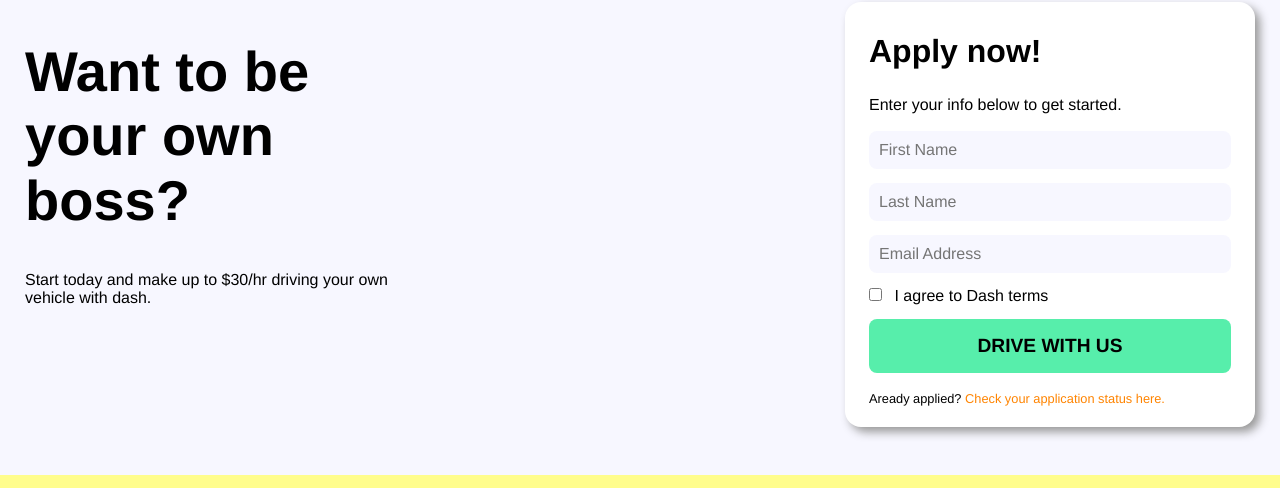
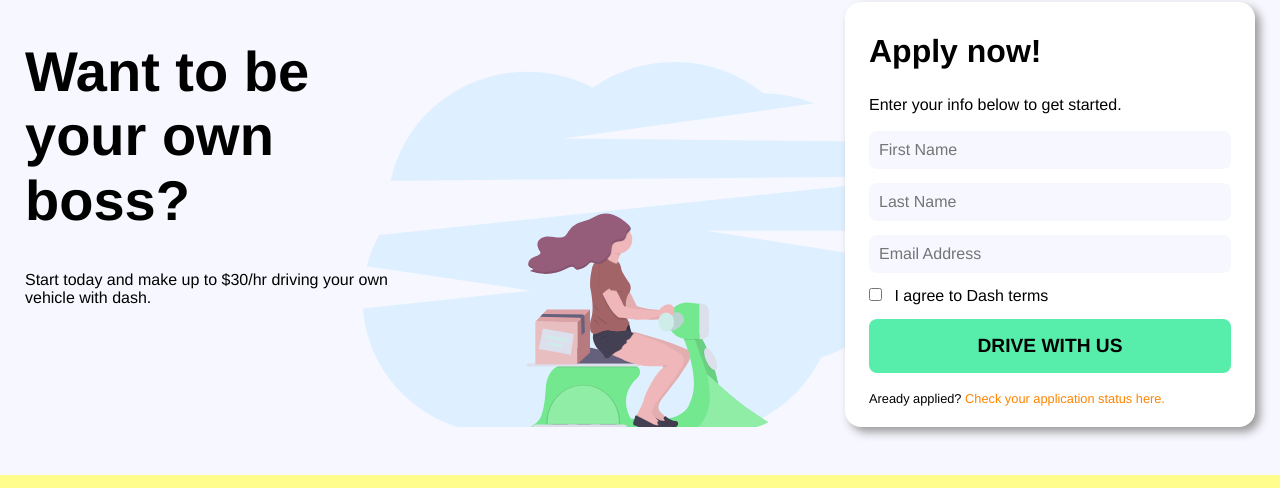
Before and after one commit to SuhyunKim04/SuhyunKim04.github.io, a plain HTML site: page Project-directory/index.html in a window 1280 px wide. Shown: the part 112-600 px from the top of the page. Drawn offline with nearby package versions, Linux system fonts and the light colour scheme.

Commit message:
background image modified

```diff
--- a/Project-directory/index.html
+++ b/Project-directory/index.html
@@ -14,7 +14,7 @@
         <header>
             <img src="images/logo/logo.png" alt="Dash logo">
         </header>
-        <main>
+        <main class="pageMain">
                 <section class="welcome">
                     <h1>Want to be your own boss?</h1>
                     <p>Start today and make up to $30/hr driving your own vehicle with dash.</p>
--- a/Project-directory/style.css
+++ b/Project-directory/style.css
@@ -27,11 +27,12 @@
     font-size: 2rem;
 }
 
-main {
+.pageMain {
     margin-bottom: 3rem;
+    background-image:url('./images/bg-image/scooter.svg');
     background-repeat: no-repeat;
-    background-position: center 300px;
-    background-size: 100px;
+    background-position: center center;
+    background-size: 400px;
 }
 
 .welcom {
@@ -131,7 +132,7 @@
 }
 
 @media (min-width: 556px) {
-    main {
+    .pageMain {
         background-size: 80%;
         background-position: center 250px;
     }
@@ -145,7 +146,7 @@
         width: 650px;
     }
 
-    main {
+    .pageMain {
         background-position: center 100px;
         background-size: 65%;
     }
@@ -164,7 +165,7 @@
         width: 1230px;
     }
 
-    main {
+    .pageMain {
         background-size: 45%;
         background-position: center 60px;
         display: grid;
```
